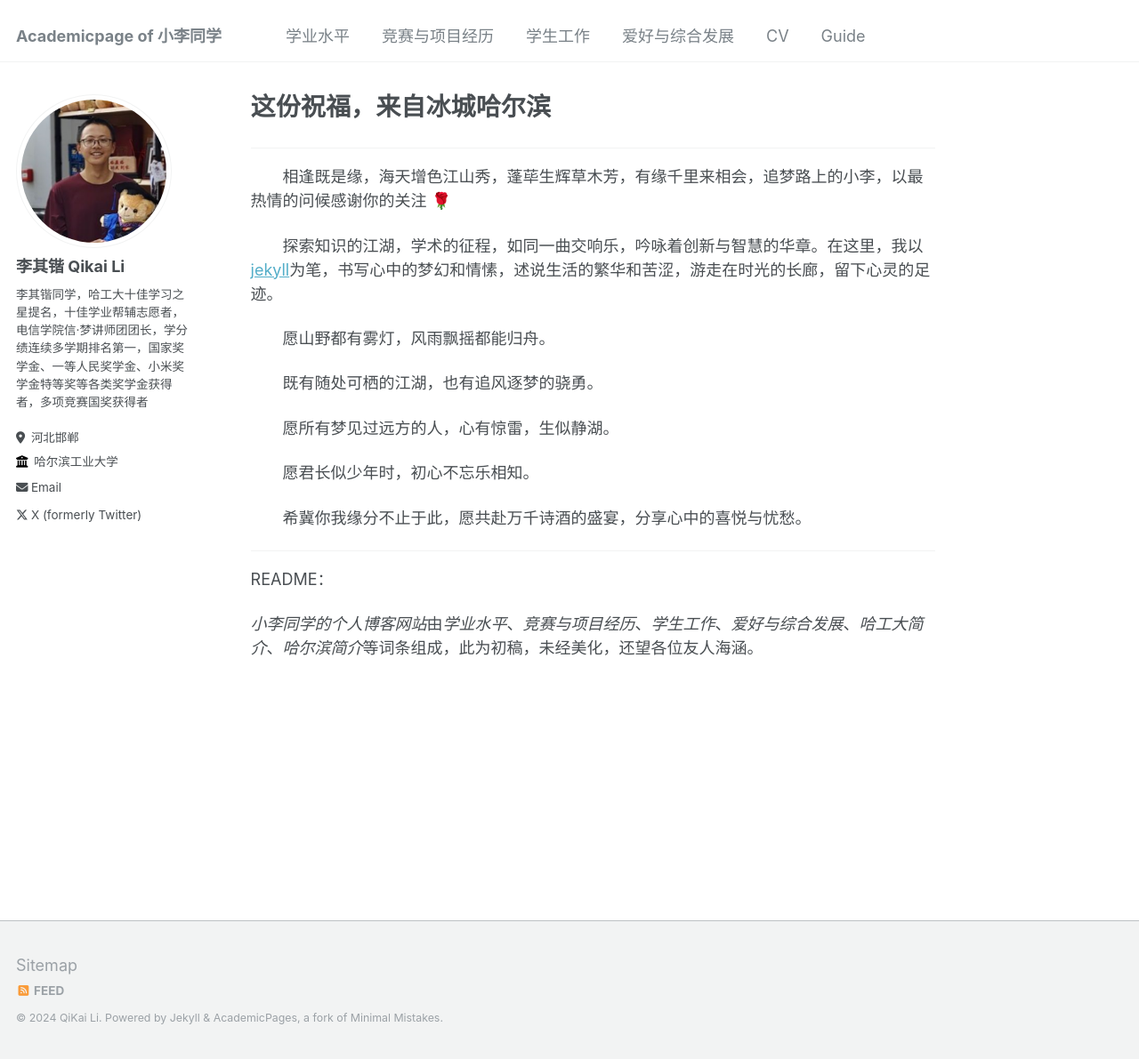
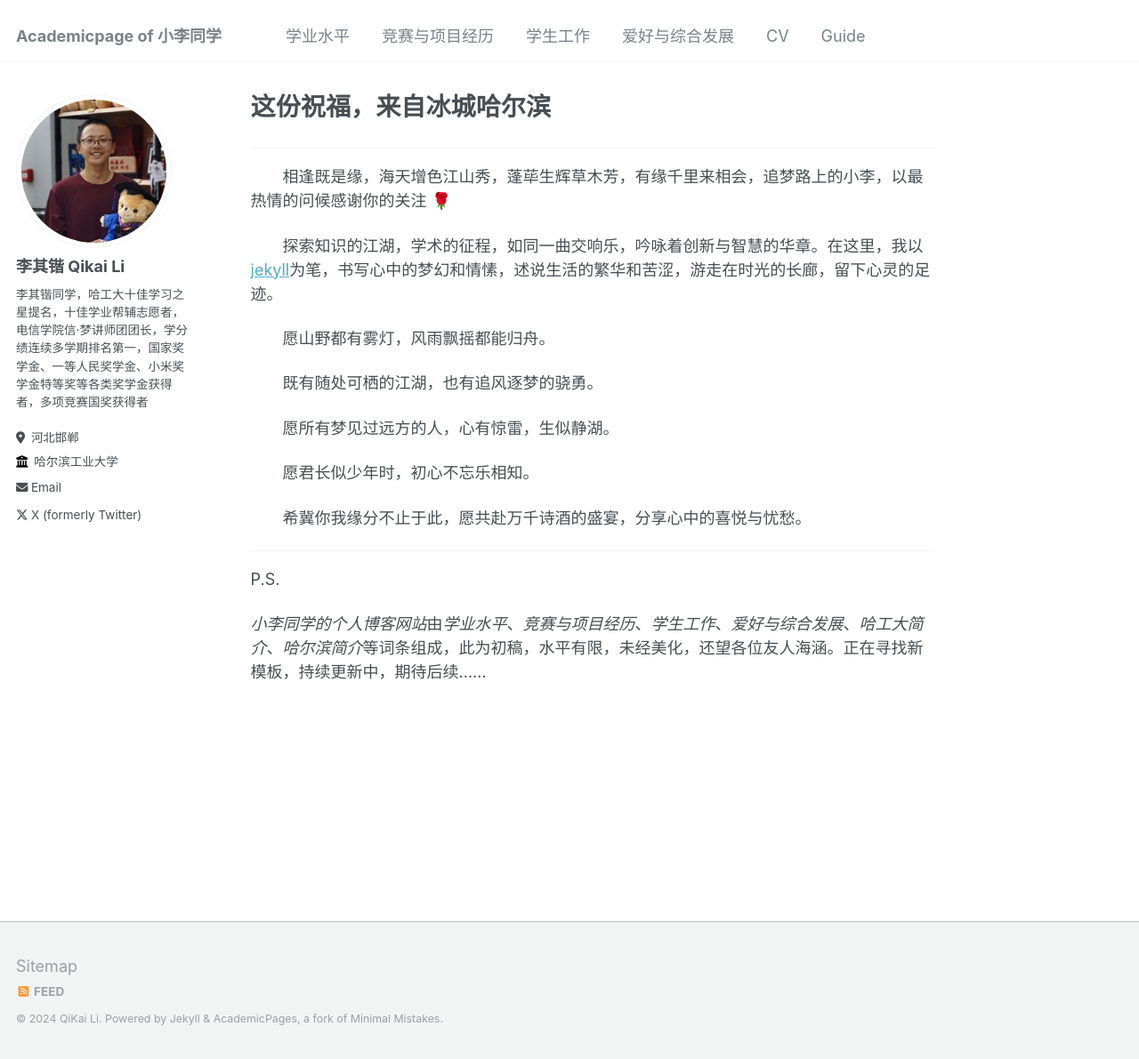
Before and after one commit to HITLqk/lqk, a Jekyll site: the page built from _pages/about.md, in a window 1280 px wide and 1191 px high. Shown: the whole window at 89% size. Built offline with Jekyll 4.4.1, drawn with Linux system fonts in a browser that asks for light colours; emoji names are drawn with the system emoji font.

Commit message:
Update about.md

```diff
--- a/_pages/about.md
+++ b/_pages/about.md
@@ -25,6 +25,6 @@ redirect_from:
 
 ---
 
-README：
+P.S.
 
-*小李同学的个人博客网站*由*学业水平*、*竞赛与项目经历*、*学生工作*、*爱好与综合发展*、*哈工大简介*、*哈尔滨简介*等词条组成，此为初稿，未经美化，还望各位友人海涵。
+*小李同学的个人博客网站*由*学业水平*、*竞赛与项目经历*、*学生工作*、*爱好与综合发展*、*哈工大简介*、*哈尔滨简介*等词条组成，此为初稿，水平有限，未经美化，还望各位友人海涵。正在寻找新模板，持续更新中，期待后续……
```
